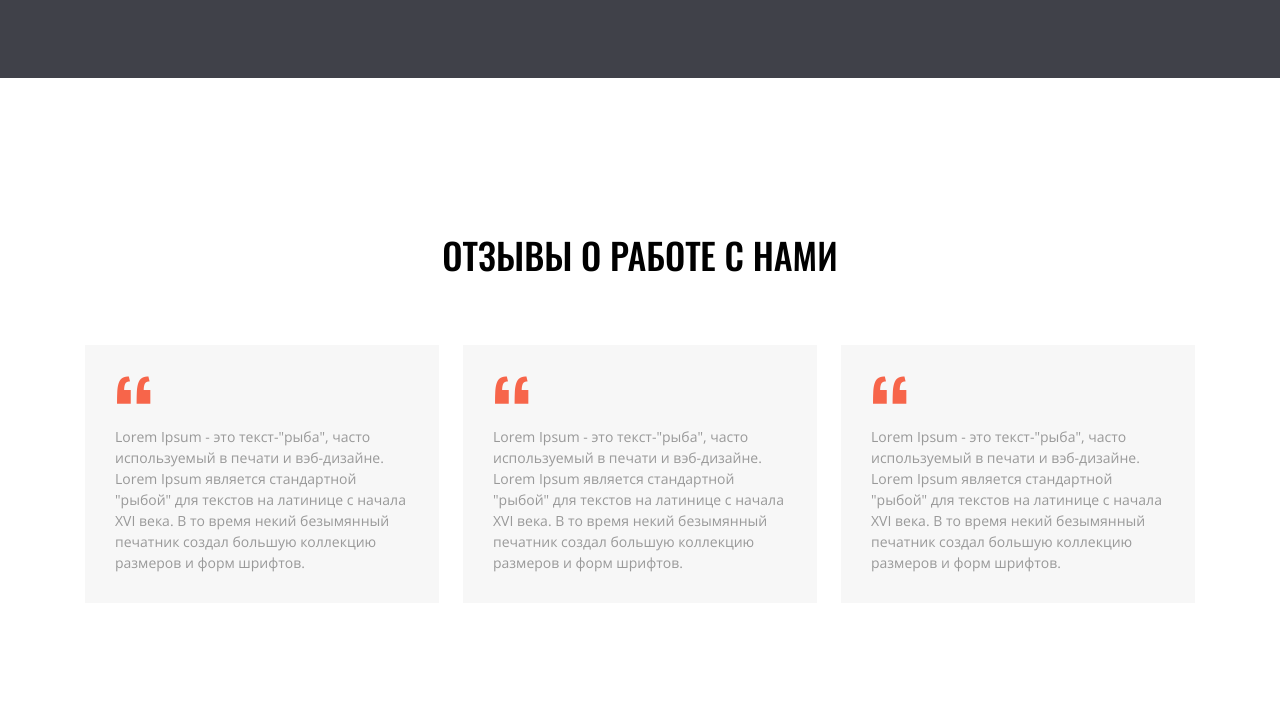
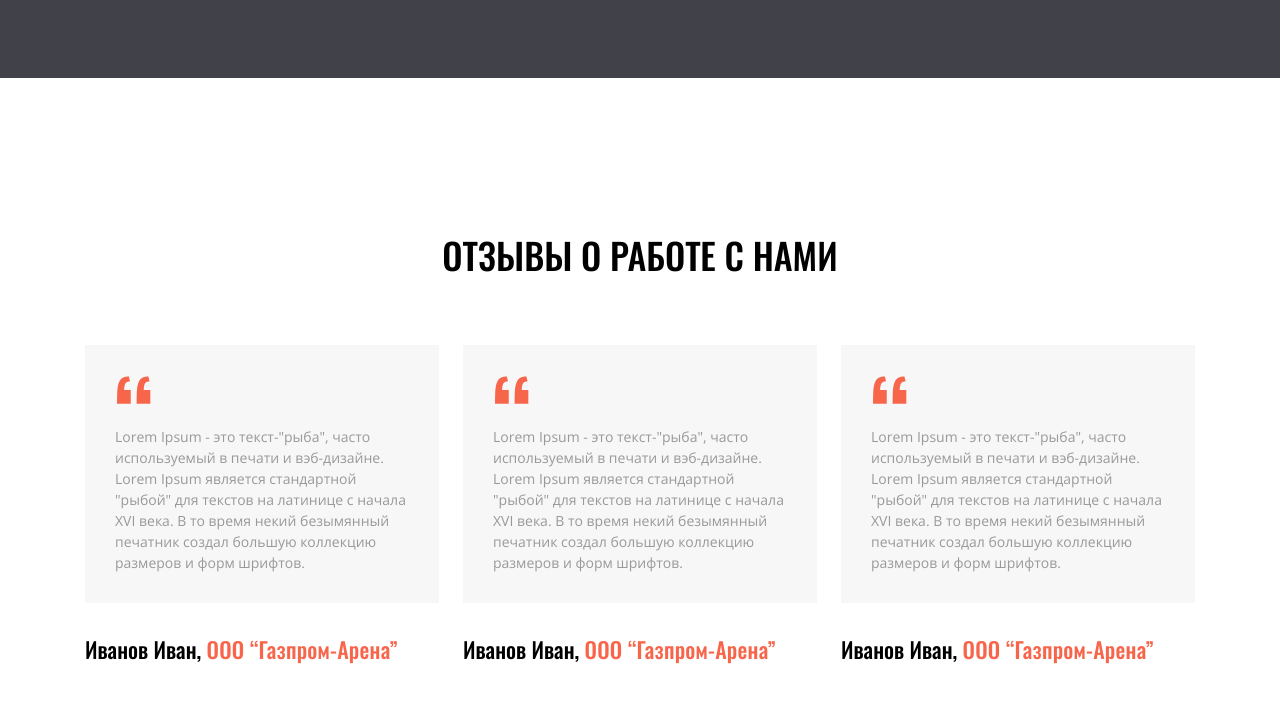
Before and after one commit to rivka-levit/building-company, a plain HTML site: page index.html in a window 1280 px wide. Shown: the part 4535-5238 px from the top of the page. Drawn offline with Linux system fonts and the light colour scheme.

Commit message:
reviews name

```diff
--- a/css/style.css
+++ b/css/style.css
@@ -364,6 +364,19 @@ h5 {
     line-height: 0;
 }
 
+.review-name {
+    margin-top: 30px;
+    font-size: 22px;
+    color: #000000;
+}
+
+.org-name {
+    color: var(--accent-color);
+    letter-spacing: 0.01em;
+}
+
+/* -------------------- Media requests -------------------- */
+
 @media screen and (width < 1200px) {
     .container {
         max-width: 960px;
--- a/index.html
+++ b/index.html
@@ -253,6 +253,7 @@
     <div class="container">
       <h2>отзывы о работе с нами</h2>
       <div class="row">
+
         <div class="col-12 col-lg-4">
           <div class="review-text">
             <p class="review-quotes">&#x201C;</p>
@@ -263,10 +264,11 @@
               шрифтов.</p>
           </div>
           <div class="review-name">
-            <span class="person-name"></span>
-            <span class="org-name"></span>
+            <span class="person-name">Иванов Иван,</span>
+            <span class="org-name">ООО “Газпром-Арена”</span>
           </div>
         </div>
+
         <div class="col-12 col-lg-4">
           <div class="review-text">
             <p class="review-quotes">&#x201C;</p>
@@ -276,7 +278,12 @@
               безымянный печатник создал большую коллекцию размеров и форм
               шрифтов.</p>
           </div>
+          <div class="review-name">
+            <span class="person-name">Иванов Иван,</span>
+            <span class="org-name">ООО “Газпром-Арена”</span>
+          </div>
         </div>
+
         <div class="col-12 col-lg-4">
           <div class="review-text">
             <p class="review-quotes">&#x201C;</p>
@@ -286,7 +293,12 @@
               безымянный печатник создал большую коллекцию размеров и форм
               шрифтов.</p>
           </div>
+          <div class="review-name">
+            <span class="person-name">Иванов Иван,</span>
+            <span class="org-name">ООО “Газпром-Арена”</span>
+          </div>
         </div>
+
       </div>
     </div>
   </section>
```
